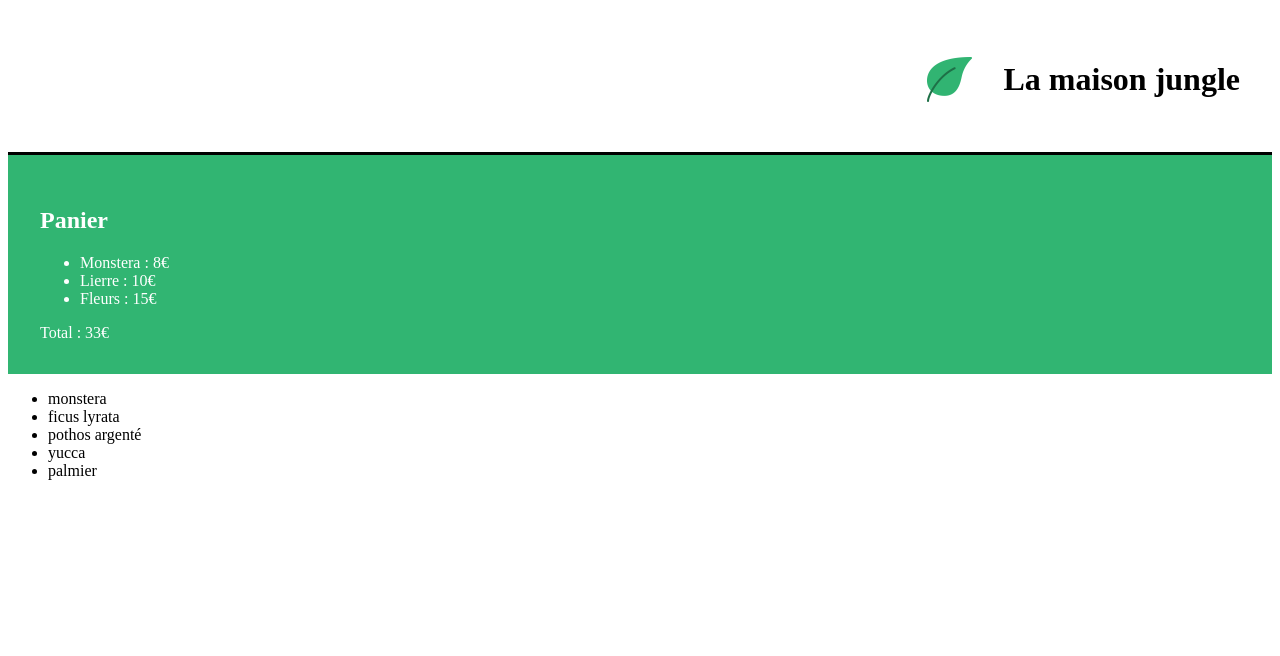
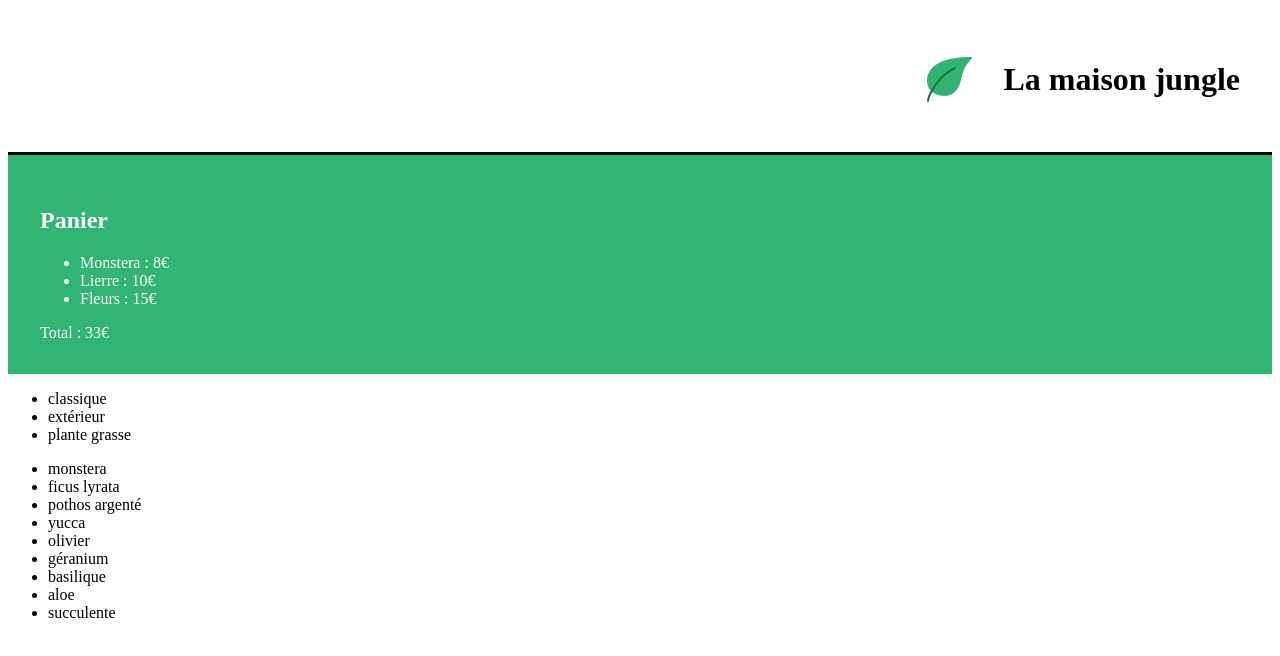
Before and after one commit to Meatisdelicious/Simple_App_react, a React (Create React App) app in the folder la-maison-jungle/: page / in a window 1280 px wide. Shown: the top 656 px of the page. Built offline with nearby package versions, Linux system fonts and the light colour scheme.

Commit message:
adding plant and categories, works

```diff
--- a/la-maison-jungle/src/components/ShoppingList.js
+++ b/la-maison-jungle/src/components/ShoppingList.js
@@ -1,16 +1,23 @@
-const plantList = [
-    'monstera',
-    'ficus lyrata',
-    'pothos argenté',
-    'yucca',
-    'palmier'
-]
+import {plantList} from '../datas/plantList'
 
 function ShoppingList() {
+    const categories = plantList.reduce(
+        (acc, plant) => acc.includes(plant.category) ? acc : acc.concat(plant.category),[])
+
     return (
-        <ul>
-            {plantList.map((plant, index) => (<li key={`${plant}-{index}`}>{plant} </li>))}
-        </ul>
+        <div>
+                <ul>
+                    {categories.map(
+                        (cat) => (<li key={cat}>{cat}</li>
+                    ))}
+                </ul>
+                <ul>
+                    {plantList.map((plant) => (
+                        <li key={plant.id}>{plant.name}</li>
+                    ))}
+			    </ul>
+
+        </div>
     )
 }
 
--- a/la-maison-jungle/src/datas/plantList.js
+++ b/la-maison-jungle/src/datas/plantList.js
@@ -1,3 +1,4 @@
+
 export const plantList = [
 	{
 		name: 'monstera',
```
